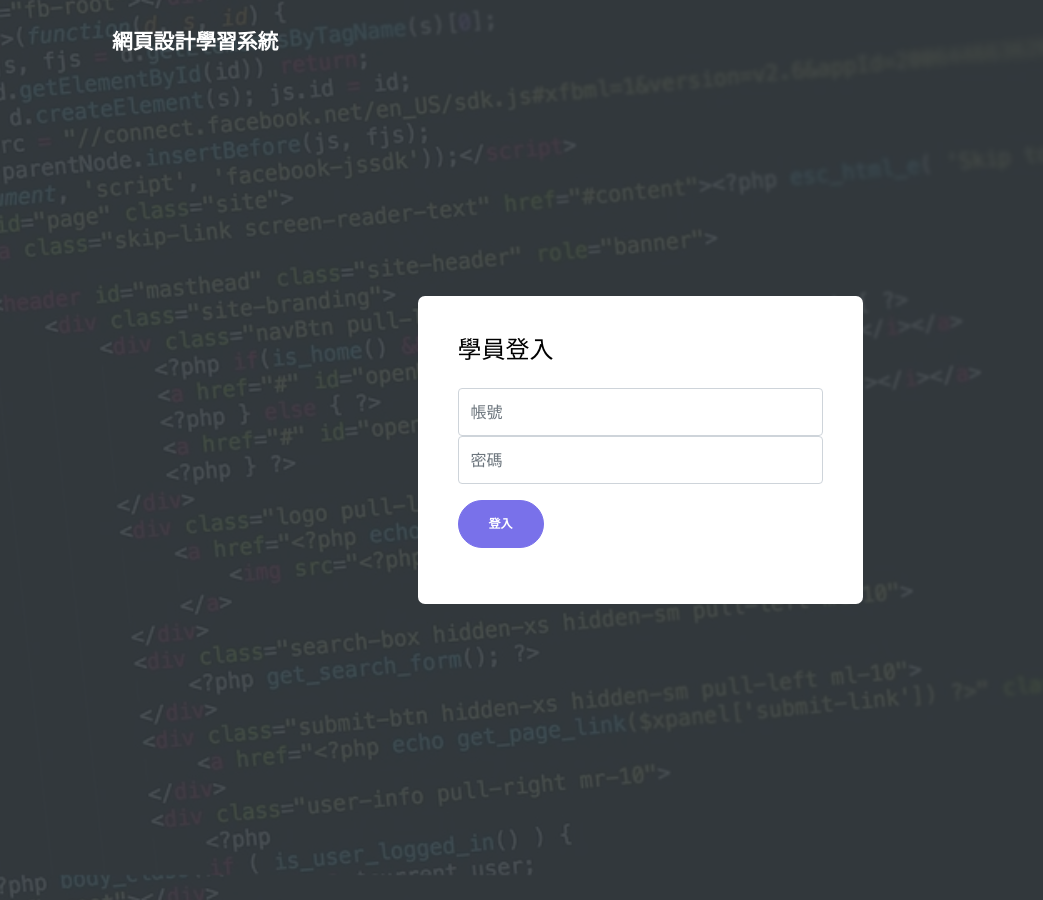
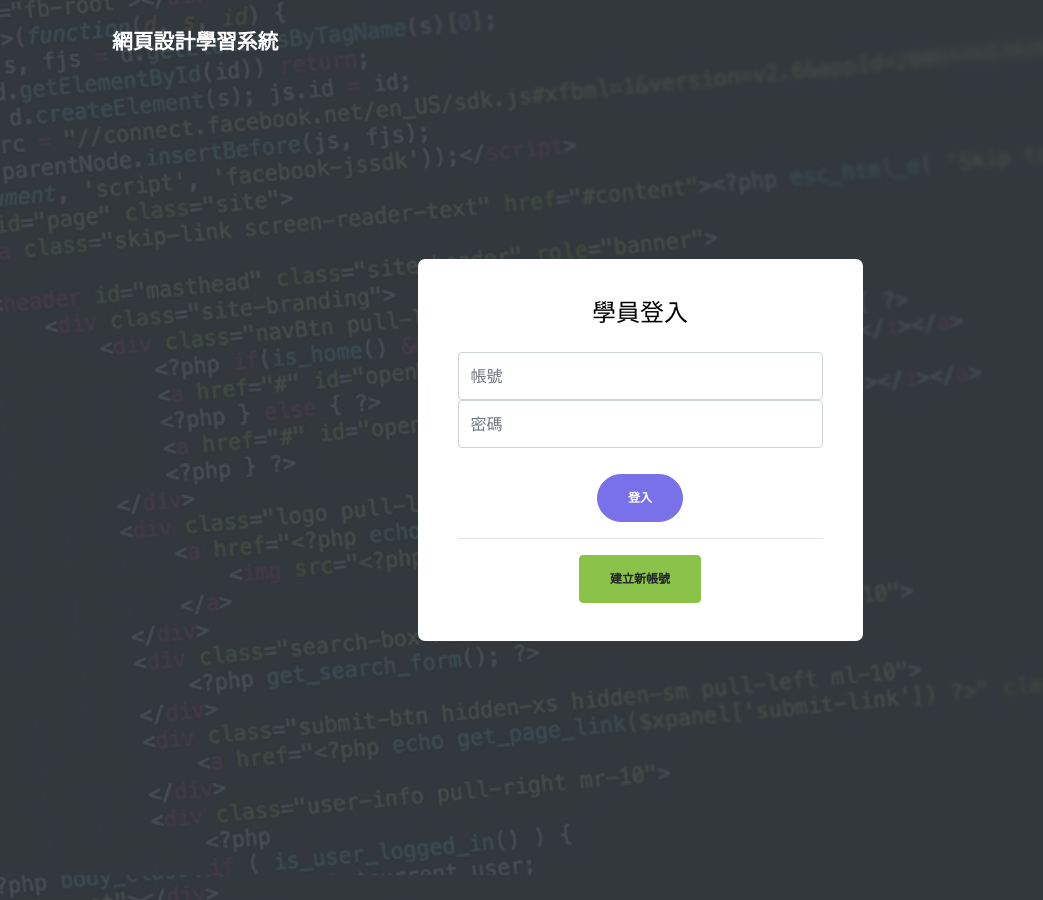
Before and after one commit to Jayce0918/learning-system, a Django app: template learning/templates/login.html in a window 1280 px wide. Shown: the whole page, without its empty margins (0-1043 px from the left). Run offline with Django 3.2, Linux system fonts and the light colour scheme; the template is opened without the code that fills it, so the values that code supplies are empty; some libraries are stand-ins or nearby versions; some web fonts are replaced.

Commit message:
register new

```diff
--- a/goproject/settings.py
+++ b/goproject/settings.py
@@ -23,7 +23,7 @@ BASE_DIR = os.path.dirname(os.path.dirname(os.path.abspath(__file__)))
 SECRET_KEY = '3ll^j1un@agui&_4uy)9r8e4u#6apg0v&-b)(%rhph-rc=7-2i'
 
 # SECURITY WARNING: don't run with debug turned on in production!
-DEBUG = False
+DEBUG = false
 
 ALLOWED_HOSTS = ["localhost","127.0.0.1"]
 
--- a/learning/templates/class1.html
+++ b/learning/templates/class1.html
@@ -144,9 +144,9 @@
             <div>
               <h3 class="text-black">要求</h3>
               <hr>
-              <li><a href="https://docs.google.com/forms/d/e/1FAIpQLSfLdHSJin7_AoIohRPSqRTm9GwI7LC6qC3TcUd6dGgxJKhv3A/viewform?usp=sf_link">請先填寫學習風格問卷</a></li>
+              <li>請先填寫<a href="https://forms.gle/TddAooWopyZxVdtZ8"><b>認知風格問卷</b></a>&nbsp&nbsp( *建議點擊右鍵在新分頁開啟連結 )</li>
               <li>不需要嚴謹的程式背景，願意實作練習</li>
-              <li>有操作Windows電腦的基礎</li>
+              <li>有電腦操作基礎</li>
               <li>任何想要製成一個網站的主題</li>
               <li>具備快樂學習網頁設計的心情</li>
             </div>
--- a/learning/templates/login.html
+++ b/learning/templates/login.html
@@ -1,5 +1,6 @@
 <!DOCTYPE html>
 <html lang="en">
+
 <head>
   <title>網頁設計學習系統</title>
   {%load static%}
@@ -7,23 +8,24 @@
   <meta name="viewport" content="width=device-width, initial-scale=1, shrink-to-fit=no">
 
   <link href="https://fonts.googleapis.com/css?family=Muli:300,400,700,900" rel="stylesheet">
-    <link rel="stylesheet" href="{% static "fonts/icomoon/style.css" %}"/>
-    <link rel="stylesheet" href="{% static "css/bootstrap.min.css" %}"/>
-    <link rel="stylesheet" href="{% static "css/jquery-ui.css" %}"/>
-    <link rel="stylesheet" href="{% static "css/owl.carousel.min.css" %}"/>
-    <link rel="stylesheet" href="{% static "css/owl.theme.default.min.css" %}"/>
-    <link rel="stylesheet" href="{% static "css/owl.theme.default.min.css" %}"/>
-    <link rel="stylesheet" href="{% static "css/jquery.fancybox.min.css" %}"/>
-    <link rel="stylesheet" href="{% static "css/bootstrap-datepicker.css" %}"/>
-    <link rel="stylesheet" href="{% static "fonts/flaticon/font/flaticon.css" %}"/>
-    <link rel="stylesheet" href="{% static "css/aos.css" %}"/>
-    <link rel="stylesheet" href="{% static "css/style.css" %}"/>
+  <link rel="stylesheet" href="{% static "fonts/icomoon/style.css" %}" />
+  <link rel="stylesheet" href="{% static "css/bootstrap.min.css" %}" />
+  <link rel="stylesheet" href="{% static "css/jquery-ui.css" %}" />
+  <link rel="stylesheet" href="{% static "css/owl.carousel.min.css" %}" />
+  <link rel="stylesheet" href="{% static "css/owl.theme.default.min.css" %}" />
+  <link rel="stylesheet" href="{% static "css/owl.theme.default.min.css" %}" />
+  <link rel="stylesheet" href="{% static "css/jquery.fancybox.min.css" %}" />
+  <link rel="stylesheet" href="{% static "css/bootstrap-datepicker.css" %}" />
+  <link rel="stylesheet" href="{% static "fonts/flaticon/font/flaticon.css" %}" />
+  <link rel="stylesheet" href="{% static "css/aos.css" %}" />
+  <link rel="stylesheet" href="{% static "css/style.css" %}" />
   <!– Bootstrap –>
     <link rel="stylesheet" href="{% static "css/bootstrap-social.css" %}" media="screen">
     <link rel="stylesheet" href="https://maxcdn.bootstrapcdn.com/font-awesome/4.5.0/css/font-awesome.min.css">
 
 
 </head>
+
 <body data-spy="scroll" data-target=".site-navbar-target" data-offset="300">
 
   <div class="site-wrap">
@@ -54,7 +56,8 @@
 
     <div class="intro-section" id="home-section">
 
-      <div class="slide-1" style="background-image: url({% static "images/hero_1.jpg" %});" data-stellar-background-ratio="0.5">
+      <div class="slide-1" style="background-image: url({% static "images/hero_1.jpg" %});"
+        data-stellar-background-ratio="0.5">
         <div class="container">
           <div class="row align-items-center">
             <div class="col-12">
@@ -62,15 +65,21 @@
                 <div class="col-lg-5 ml-auto mr-auto" data-aos="fade-up" data-aos-delay="500" "row align-items-center">
                   <form action="" method="post" class="form-box">
                     {% csrf_token %}
-                    <h3 class="h4 text-black mb-4 ">學員登入</h3>
+                    <h3 class="h4 text-black mb-4 text-center">學員登入</h3>
                     <div class="form-group">
                       <input type="text" name="username" required class="form-control" placeholder="帳號">
                       <div class="form-group">
                         <input type="password" name="password" required class="form-control" placeholder="密碼">
                       </div>
-                    <div class="form-group ">
-                      <input type="submit" class="btn btn-primary btn-pill" value="登入">
+                      <div class="form-group text-center">
+                        <input type="submit" class="btn btn-primary btn-pill" value="登入" style="margin-top: 3%;">
+                        <hr>
+                        <p data-aos="fade-up" data-aos-delay="300" style="margin-top: 3%; margin-bottom: -5%;"><a href="/register/"
+                          class="btn btn-success">建立新帳號</a></p>
                       </div>
+
+
+
                       <font color="red">{{ error_message }}</font>
                   </form>
 
@@ -104,4 +113,5 @@
 
 
 </body>
+
 </html>
```
Also changed, not shown: learning/templates/coursestart.html (+5 -2 lines), learning/templates/home.html (+10 -8 lines), learning/templates/register.html (+9 -3 lines), db.sqlite3. Lines whose indentation alone changed are shown as unchanged.
